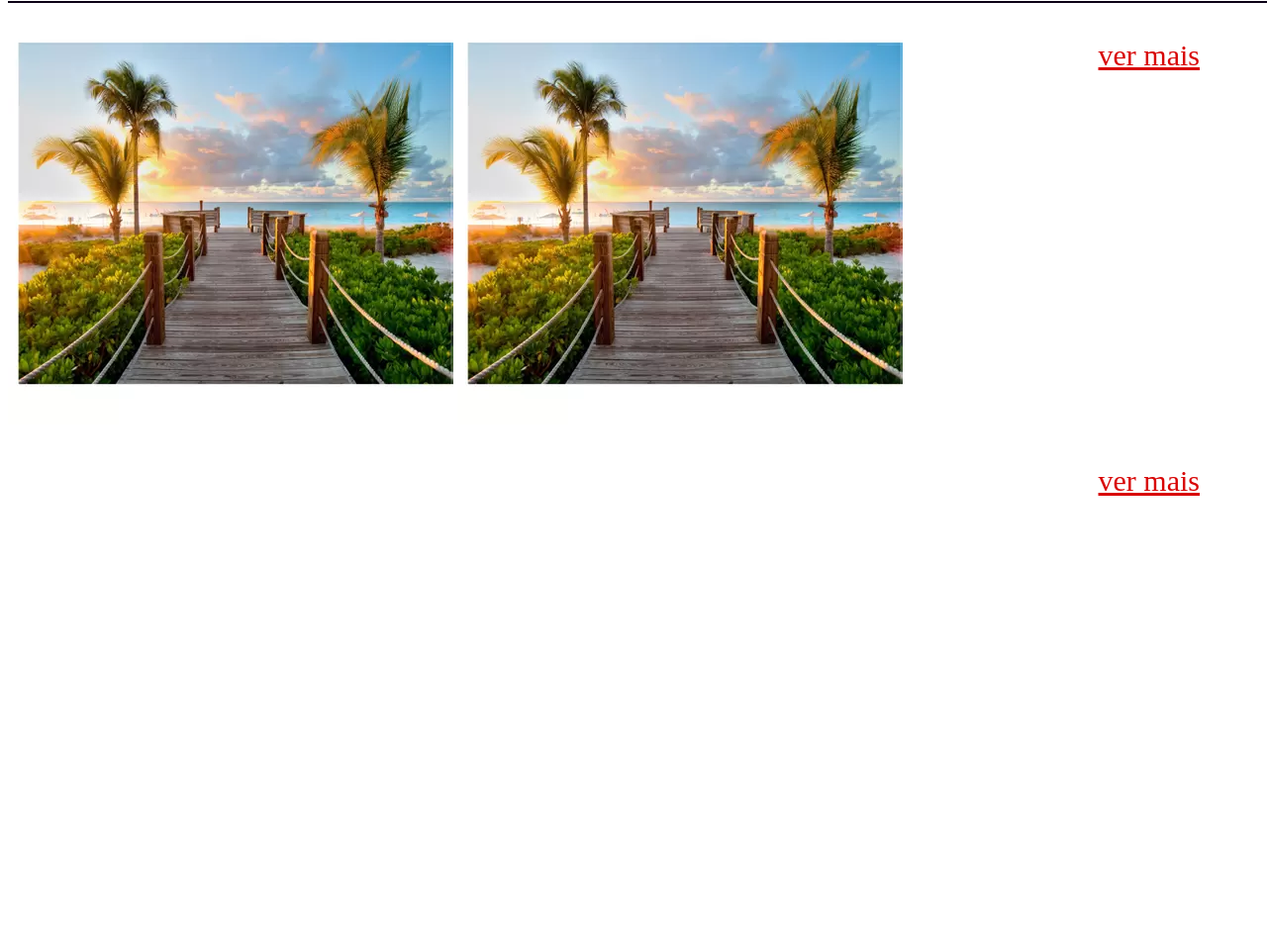
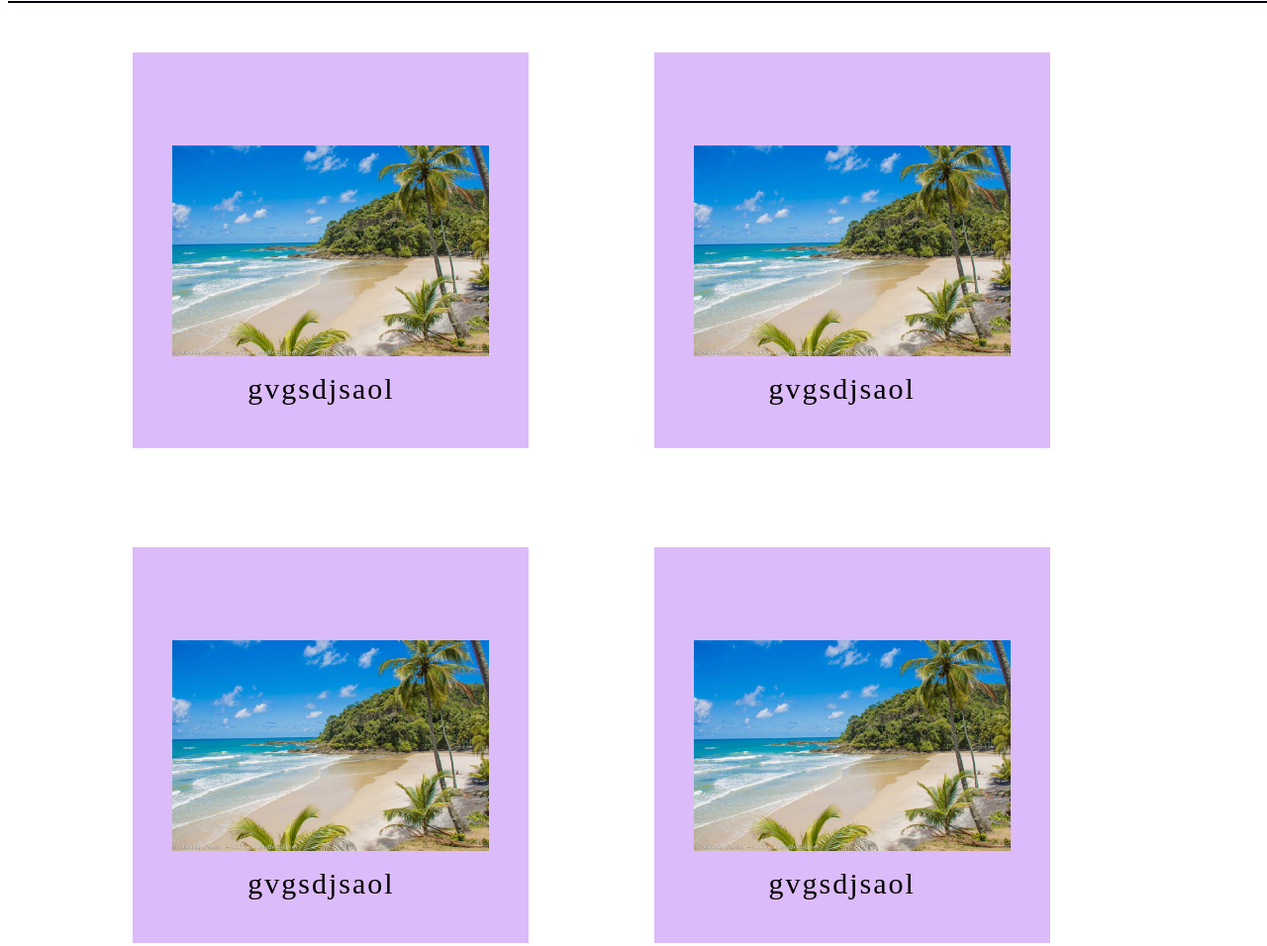
Before and after one commit to eduarda234b/Meu_blog_pessoal, a plain HTML site: page quentes.html in a window 1280 px wide. Shown: the part 193-1149 px from the top of the page at 99% size. Before the commit the page ends 800 px from the top, so only its background shows below. Drawn offline with Linux system fonts and the light colour scheme.

Commit message:
02/04 vamos colocar mais coisas para fiacar maisBL

```diff
--- a/estilo.css
+++ b/estilo.css
@@ -49,18 +49,27 @@
     float: left;
     width: 400px;
     height: 400px;
-    background-color: blueviolet;
+    background-color: rgb(220, 187, 250);
     display: flex;
     justify-content: center;
     align-items: center;
-    margin-left: 20%;
+    margin-left: 10%;
     margin-top: 50px;
     margin-bottom: 50px;
     position: relative;
 }
+.moldura img{
+    max-width: 80%;
+    max-height: 60%;
+}
 
-.imagem{
-    float: left;
+.moldura p{
+    position:absolute;
+    bottom: 0;
+    text-align: center;
+    width: 100%;
+    color: f9f9f9;
+
 }
 
 /* Estilos para o rodapé */
@@ -75,7 +84,7 @@
     left: 0; /* Alinha o rodapé à esquerda */
 }
 
-#botao-quente{
+#botao{
    font-size: 30px ;
    color: rgb(216, 6, 6);
 
--- a/quentes.html
+++ b/quentes.html
@@ -10,22 +10,26 @@
     <div class="cabecalho">
         <h1 class="titulo">Paisagens Quentes</h1>
         <div id="botao-quente">
-            <a href="quentes.html" class="botao">Voltar para a<br>página anterior</a>
+            <a href="index.html" class="botao">Voltar para a<br>página anterior</a>
         </div>
     </div>
     <div class="linha"></div>
 
-    <div class= "quentes">
-        <div>
-            <img src="imagens/img1.jpg" class="imagens">
-            <img src="imagens/img1.jpg" class="imagens">
-            <a href="frias.html" class="botao">ver mais<br></a>
-            <a href="quentes.html" class="botao">ver mais <br></a>
-
-
-
-
-
-
+    <div class="moldura" >
+        <img  src="imagens/img2.jpg" alt="Imagem">
+        <p  class="texto">gvgsdjsaol</p>
+    </div>
+    <div class="moldura" >
+        <img  src="imagens/img2.jpg" alt="Imagem">
+        <p  class="texto">gvgsdjsaol</p>
+    </div>
+    <div class="moldura" >
+        <img  src="imagens/img2.jpg" alt="Imagem">
+        <p  class="texto">gvgsdjsaol</p>
+    </div>
+    <div class="moldura" >
+        <img  src="imagens/img2.jpg" alt="Imagem">
+        <p  class="texto">gvgsdjsaol</p>
+    </div>
 </body>
 </html>
```
Also changed, not shown: frias.html (+18 -4 lines), index.html (+1 -1 lines), imagens/img2.jpg (added).
